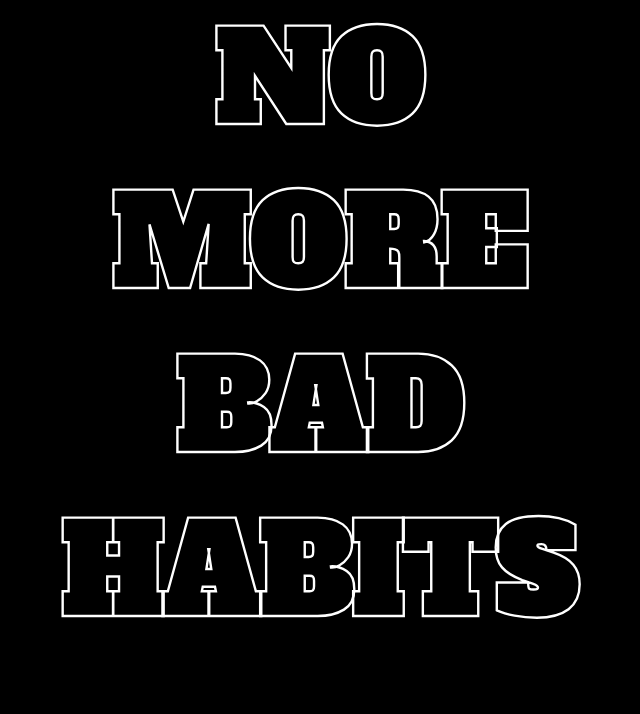
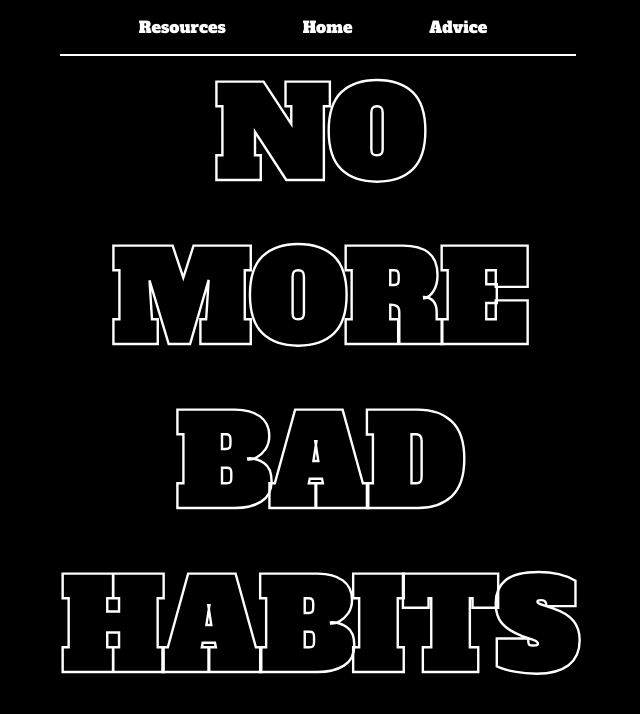
Before and after one commit to cmthecoder/bye-bad-habits, a React (Create React App) app: page / in a window 1280 px wide. Shown: the top 714 px of the page, without its empty margins (322-962 px from the left). Built offline with nearby package versions, Linux system fonts and the light colour scheme.

Commit message:
center content in nav

```diff
--- a/src/App.css
+++ b/src/App.css
@@ -1,3 +1,3 @@
 .App {
-  text-align: center;
+
 }
--- a/src/components/NavBar.jsx
+++ b/src/components/NavBar.jsx
@@ -2,8 +2,12 @@ import "../styles/NavBar.css"
 
 const NavBar = () => {
   return (
-    <div>
-
+    <div className="nav-bar">
+      <ul className="nav-items">
+        <li>Resources</li>
+        <li>Home</li>
+        <li>Advice</li>
+      </ul>
     </div>
   );
 }
--- a/src/styles/Home.css
+++ b/src/styles/Home.css
@@ -21,6 +21,7 @@ body {
   background-repeat: no-repeat;
   -webkit-transition: background-size 0.5s cubic-bezier(0.67, 0.01. 0.15, 098);
   transition: background-size 0.5s cubic-bezier(0.67, 0.01. 0.15, 098);
+
 }
 
 .box {
--- a/src/styles/NavBar.css
+++ b/src/styles/NavBar.css
@@ -0,0 +1,12 @@
+.nav-bar {
+  color: white;
+  border-bottom: white solid 2px;
+}
+
+.nav-items {
+  list-style: none;
+  display: flex;
+  justify-content: space-around;
+  align-items: center;
+  margin-right: 50px;
+}
```
